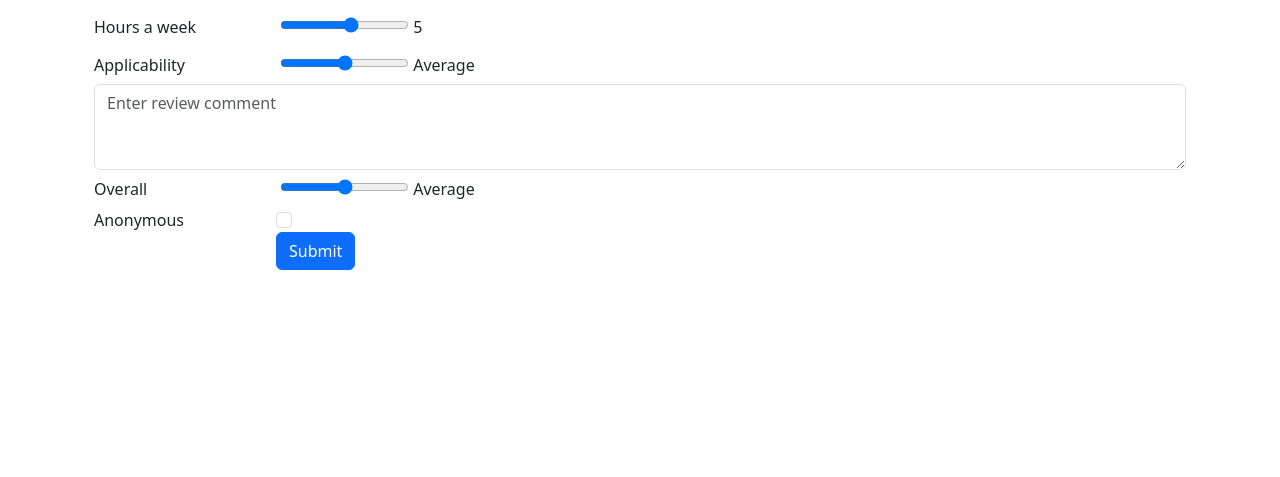
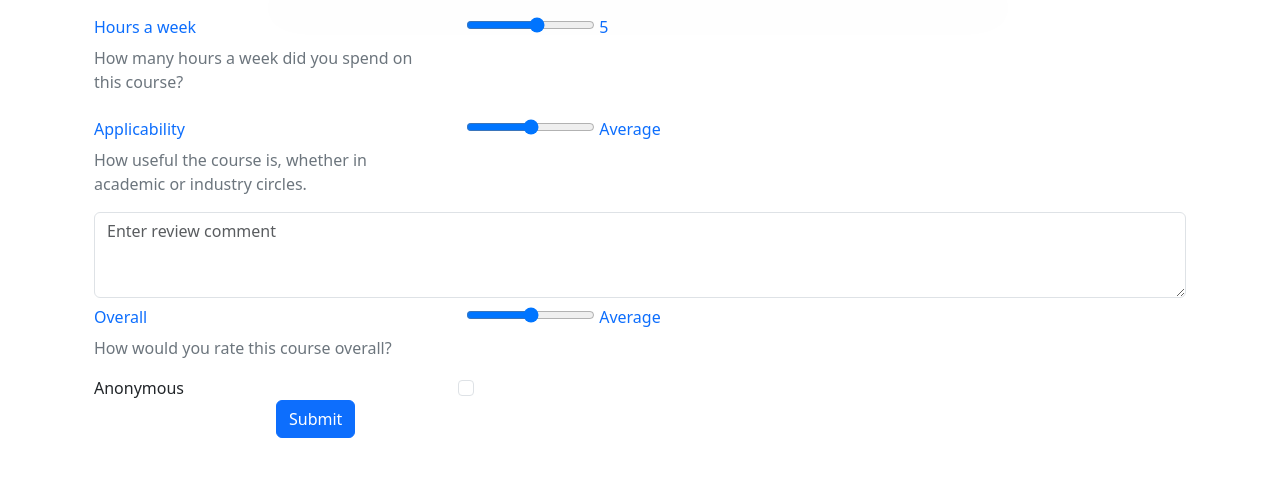
Before and after one commit to AndreyKarmanov/Flow, a Django app: page /temp/ in a window 1280 px wide. Shown: the part 56-533 px from the top of the page. Run offline with Django 5.2, Linux system fonts and the light colour scheme; some libraries are stand-ins or nearby versions.

Commit message:
minor changes

```diff
--- a/polls/templates/partials/review.html
+++ b/polls/templates/partials/review.html
@@ -1,47 +1,50 @@
 <div class="container">
     <form>
         <div class="form-group row">
-            <div class="col-sm-2">
-                <label for="reviewEffort" class="col-form-label">Hours a week</label>
+            <div class="col-sm-4">
+                <label for="reviewEffort" class="col-form-label text-primary">Hours a week</label>
+                <p class="text-secondary">How many hours a week did you spend on this course?</p>
             </div>
-            <div class="col-sm-10">
+            <div class="col-sm-8">
                 <input type="range" class="form-control-range" id="reviewEffort" min="0" max="9" step="1">
-                <label id="reviewEffortLabel" for="reviewEffort" class="col-form-label">Effort Required</label>
+                <label id="reviewEffortLabel" for="reviewEffort" class="col-form-label text-primary">Effort Required</label>
             </div>
         </div>
         <div class="form-group row">
-            <div class="col-sm-2">
-                <label for="reviewUseful" class="col-form-label">Applicability</label>
+            <div class="col-sm-4">
+                <label for="reviewUseful" class="col-form-label text-primary">Applicability</label>
+                <p class="text-secondary">How useful the course is, whether in academic or industry circles.</p>
             </div>
-            <div class="col-sm-10">
+            <div class="col-sm-8">
                 <input type="range" class="form-control-range" id="reviewUseful" min="0" max="4" step="1">
-                <label id="reviewUsefulLabel" for="reviewUseful" class="col-form-label">Foundational</label>
+                <label id="reviewUsefulLabel" for="reviewUseful" class="col-form-label text-primary">Foundational</label>
             </div>
         </div>
         <div class="form-group row">
             <div class="col-sm-12">
                 <textarea class="form-control" id="reviewComment" rows="3"
-                placeholder="Enter review comment"></textarea>
+                    placeholder="Enter review comment"></textarea>
             </div>
         </div>
         <div class="form-group row">
-            <div class="col-sm-2">
-                <label for="reviewRating" class="col-form-label">Overall</label>
+            <div class="col-sm-4">
+                <label for="reviewRating" class="col-form-label text-primary">Overall</label>
+                <p class="text-secondary">How would you rate this course overall?</p>
             </div>
-            <div class="col-sm-10">
+            <div class="col-sm-8">
                 <input type="range" class="form-control-range" id="reviewRating" min="0" max="4" step="1">
-                <label id="ratingLabel" for="reviewRating" class="col-form-label">Average</label>
+                <label id="ratingLabel" for="reviewRating" class="col-form-label text-primary">Average</label>
             </div>
         </div>
         <div class="form-group row">
             <div class="form-group row">
-                <div class="col-sm-2">Anonymous</div>
-                <div class="col-sm-10">
+                <div class="col-sm-4">Anonymous</div>
+                <div class="col-sm-8">
                     <input type="checkbox" class="form-check-input" id="reviewAnonymous">
                 </div>
             </div>
             <div class="form-group row">
-                <div class="col-sm-10 offset-sm-2">
+                <div class="col-sm-8 offset-sm-2">
                     <button type="submit" class="btn btn-primary">Submit</button>
                 </div>
             </div>
```
